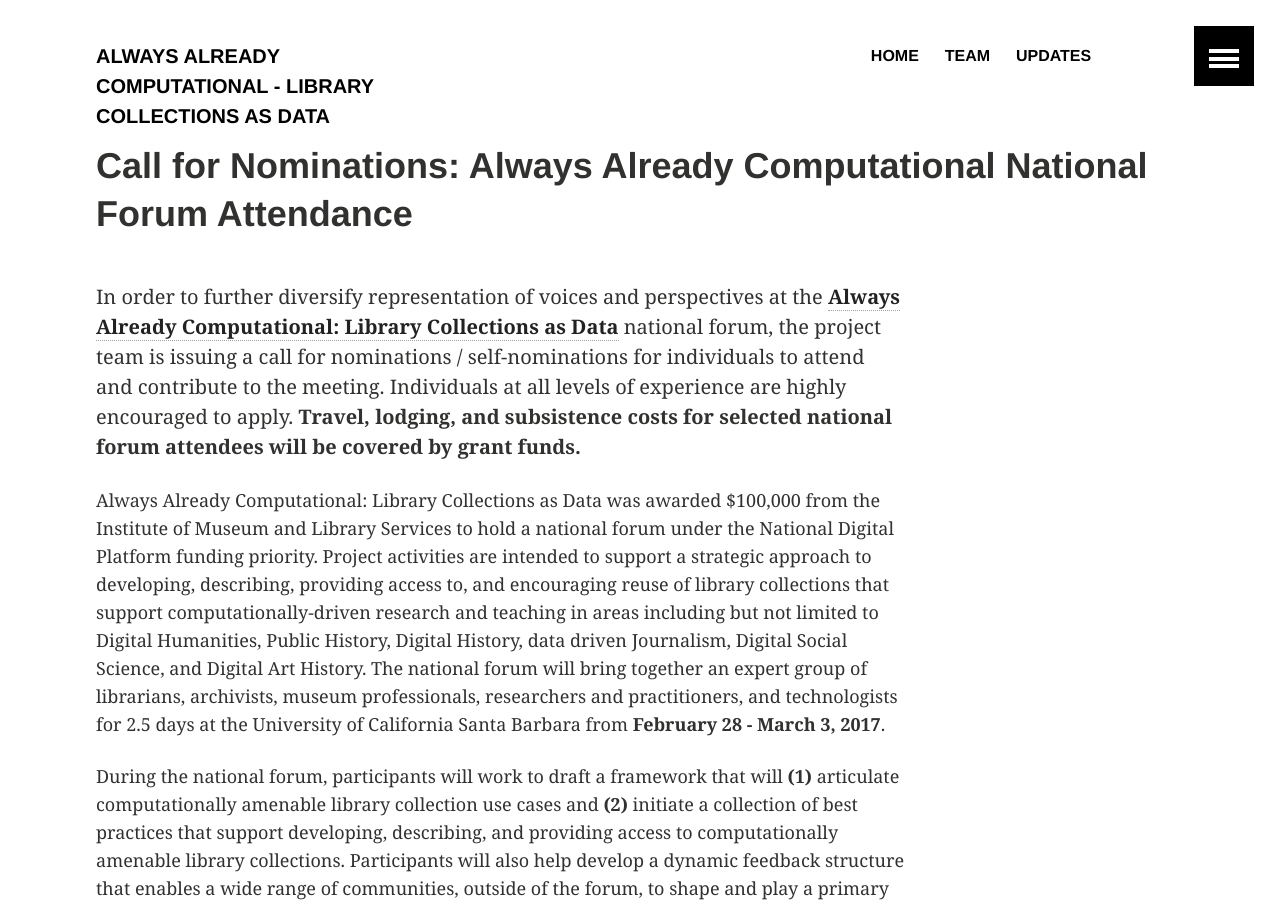
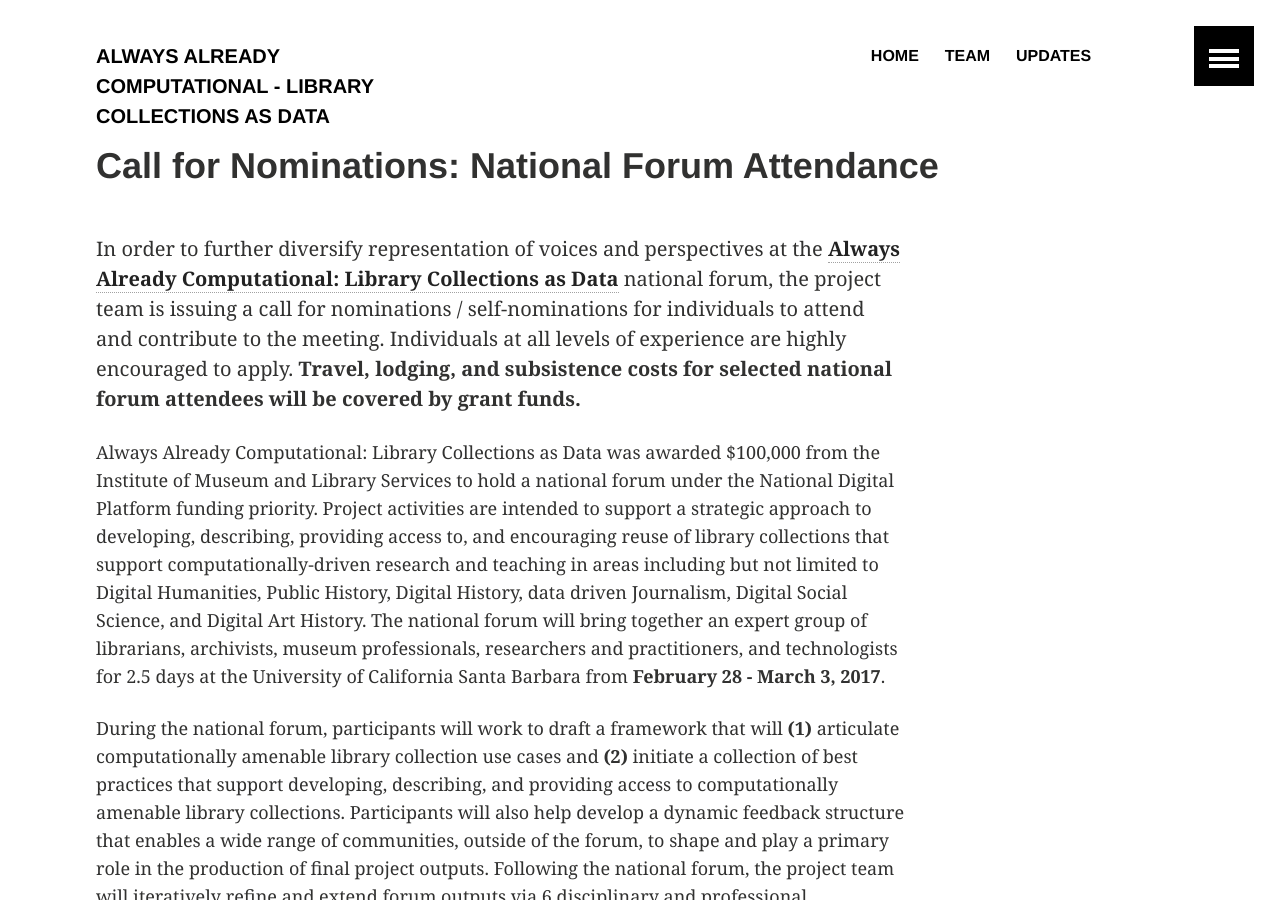
Before and after one commit to collectionsasdata/collectionsasdata.github.io, a Jekyll site: the page built from _posts/2016-10-24-first-post.markdown, in a window 1280 px wide and 900 px high. Built offline with Jekyll 4.4.1, drawn with Linux system fonts in a browser that asks for light colours.

Commit message:
Update 2016-10-24-first-post.markdown

```diff
--- a/_posts/2016-10-24-first-post.markdown
+++ b/_posts/2016-10-24-first-post.markdown
@@ -1,6 +1,6 @@
 ---
 layout: article
-title:  "Call for Nominations: Always Already Computational National Forum Attendance"
+title:  "Call for Nominations: National Forum Attendance"
 date:   2016-10-24 17:32:06 -0400
 teaser: "Accepting Nominations"
 ---
```
